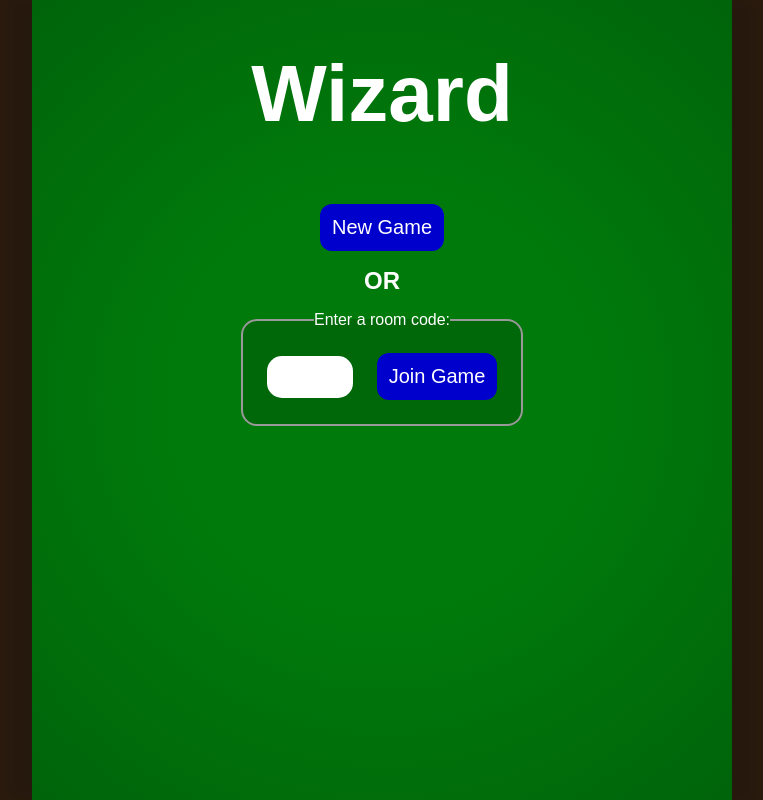
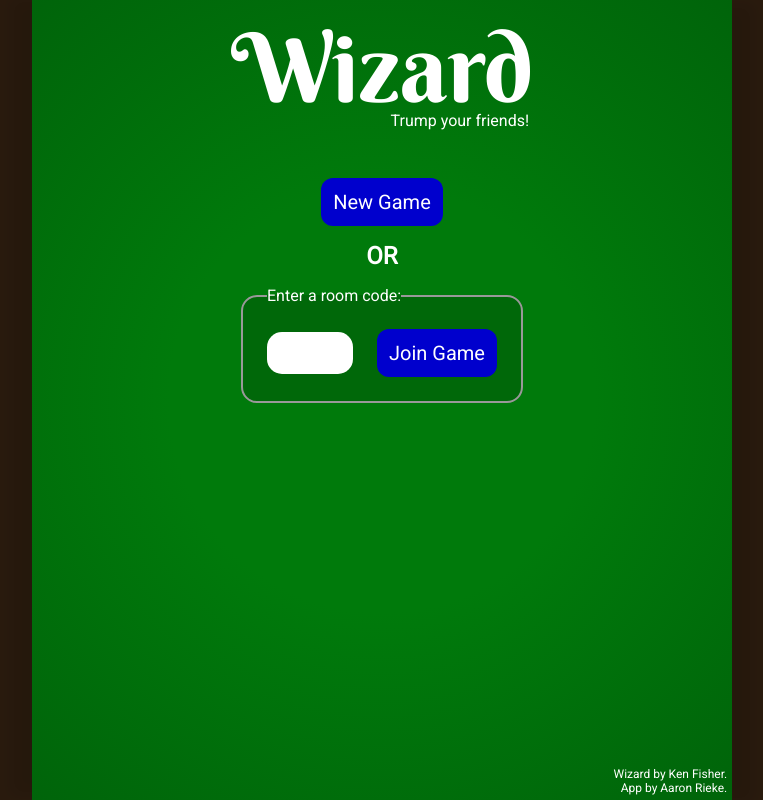
Before and after one commit to akbr/wizardly.cards, a Preact app: page / in a window 1280 px wide. Shown: the whole page, without its empty margins (258-1021 px from the left). Built offline with nearby package versions, Linux system fonts and the light colour scheme; no server answers.

Commit message:
checking paste

```diff
--- a/src/styles.css
+++ b/src/styles.css
@@ -1,3 +1,5 @@
+@import url("https://fonts.googleapis.com/css2?family=Berkshire+Swash&family=Roboto&display=swap");
+
 :root {
   --app-max-width: 700px;
   --app-min-width: 300px;
@@ -18,7 +20,7 @@
 
 html,
 body {
-  font-family: Arial;
+  font-family: "Roboto";
   overflow: hidden;
   height: 100%;
   width: 100%;
--- a/src/views/App.tsx
+++ b/src/views/App.tsx
@@ -40,16 +40,14 @@ function AppInner(frame: WizardFrame) {
 
   if (state === null) {
     return (
-      <>
-        <UiButtons {...frame} />
       <Lobby
         players={players}
         isAdmin={room.seatIndex === 0}
         roomId={room.id}
         start={actions.start}
+        exit={actions.exit}
         addBot={actions.addBot}
       />
-      </>
     );
   }
 
--- a/src/views/Lobby.tsx
+++ b/src/views/Lobby.tsx
@@ -2,20 +2,30 @@ import { Player } from "./types";
 
 import { styled, keyframes } from "goober";
 import { Fieldset, Container, Button, Throb } from "./common";
+import { PreGameWrapper } from "./Title";
 import { Badge } from "./Badge";
 
+const RoomInfoContainer = styled("div")`
+  display: inline-flex;
+  gap: 1em;
+`;
+
 const PlayerBox = styled(Fieldset)`
-  display: inline-flex;
+  display: flex;
   justify-content: center;
   gap: 4px;
   padding: 8px;
 `;
 
-const Link = styled("div")`
+const Link = styled("input")`
+  border: none;
+  font-size: 1em;
   cursor: pointer;
-  padding: 0.3em;
+  color: white;
+  text-align: center;
+  padding: 2px;
+  background-color: rgba(0, 0, 0, 0);
   &:hover {
-    border-radius: 0.2em;
     background-color: yellow;
     color: black;
   }
@@ -40,6 +50,7 @@ type LobbyProps = {
   roomId: string;
   isAdmin: boolean;
   start: () => void;
+  exit: () => void;
   addBot?: () => void;
 };
 
@@ -49,21 +60,37 @@ export const Lobby = ({
   roomId,
   start,
   addBot,
+  exit,
 }: LobbyProps) => {
   const url = window.location.host + "/#" + roomId;
 
   return (
-    <Container>
-      <h1>Lobby</h1>
+    <PreGameWrapper>
+      <Container style={{ gap: "1em" }}>
+        <div style={{ marginTop: "2.5em" }}>
+          <Throb>Waiting for players...</Throb>
+        </div>
+        <RoomInfoContainer>
           <PlayerBox>
-        <legend>Invite your friends:</legend>
-        <Link onclick={() => navigator.clipboard.writeText(url)}>
-          <span role="img" aria-label="clipboard">
-            📋
-          </span>{" "}
-          {url}
-        </Link>
+            <legend>✏️ Room code:</legend>
+            <div>{roomId}</div>
           </PlayerBox>
+          <PlayerBox>
+            <legend>⚡ Live link:</legend>
+            <div style={{ textAlign: "center" }}>
+              <Link
+                readonly
+                value={url}
+                onclick={(el) => {
+                  el.target.select();
+                  el.target.setSelectionRange(1, 99999);
+                  navigator.clipboard.writeText(el.target.value);
+                  alert("Copied to clipboard.");
+                }}
+              />
+            </div>
+          </PlayerBox>
+        </RoomInfoContainer>
         <PlayerBox>
           <legend>Players in room:</legend>
           {players.map((player) => (
@@ -75,11 +102,13 @@ export const Lobby = ({
         {isAdmin ? (
           <>
             {addBot && <Button onClick={addBot}>Add bot</Button>}
-          <Button onClick={start}>Start</Button>
+            {players.length > 1 && <Button onClick={start}>Start</Button>}
           </>
         ) : (
-        <Throb>Waiting for game start ...</Throb>
+          <div>The game creator will start the game. Hang tight!</div>
         )}
+        <Button onclick={exit}>Exit</Button>
       </Container>
+    </PreGameWrapper>
   );
 };
--- a/src/views/Title.tsx
+++ b/src/views/Title.tsx
@@ -1,11 +1,26 @@
+import { ComponentChildren } from "preact";
 import { useState } from "preact/hooks";
 import { styled } from "goober";
-import { Fieldset, Container, Button } from "./common";
+import { Fieldset, Button, Container } from "./common";
+
+const TitleWrapper = styled("div")`
+  margin-top: 0.5em;
+  width: min-content;
+`;
 
 const Banner = styled("div")`
-  font-size: 5em;
-  font-weight: bold;
-  margin-bottom: 48px;
+  display: inline-block;
+  text-align: center;
+  font-family: "Berkshire Swash", cursive;
+  font-size: 6em;
+`;
+
+const SubBanner = styled("div")`
+  display: inline-block;
+  width: 100%;
+  margin-top: -1em;
+  padding-right: 0.25em;
+  text-align: right;
 `;
 
 const GameInput = styled("input")`
@@ -18,12 +33,26 @@ const GameInput = styled("input")`
   height: 1.75em;
 `;
 
-export const Title = ({ join }: { join: (id?: string) => void }) => {
+const Footer = styled("div")`
+  position: absolute;
+  font-size: 12px;
+  bottom: 0.4em;
+  right: 0.4em;
+`;
+
+const TitleBlock = () => (
+  <TitleWrapper>
+    <Banner>Wizard</Banner>
+    <SubBanner>Trump your friends!</SubBanner>
+  </TitleWrapper>
+);
+
+type JoinProps = { join: (id?: string) => void };
+
+const Interface = ({ join }: JoinProps) => {
   const [code, setCode] = useState("");
-
   return (
-    <Container>
-      <Banner>Wizard</Banner>
+    <Container style={{ gap: "1em" }}>
       <Button onClick={() => join()}>New Game</Button>
       <h2> OR </h2>
       <Fieldset>
@@ -48,3 +77,30 @@ export const Title = ({ join }: { join: (id?: string) => void }) => {
     </Container>
   );
 };
+
+export const PreGameWrapper = ({
+  children,
+}: {
+  children: ComponentChildren;
+}) => {
+  return (
+    <>
+      <Container>
+        <TitleBlock />
+      </Container>
+      {children}
+      <Footer style={{ textAlign: "right" }}>
+        <div>Wizard by Ken Fisher.</div>
+        <div>App by Aaron Rieke.</div>
+      </Footer>
+    </>
+  );
+};
+
+export const Title = ({ join }: JoinProps) => (
+  <PreGameWrapper>
+    <div style={{ marginTop: "3em" }}>
+      <Interface join={join} />
+    </div>
+  </PreGameWrapper>
+);
--- a/src/views/common.tsx
+++ b/src/views/common.tsx
@@ -10,10 +10,6 @@ export const Container = styled("div")`
   display: flex;
   align-items: center;
   flex-direction: column;
-  text-align: center;
-  height: 100%;
-  gap: 16px;
-  margin-top: 48px;
 `;
 
 export const Fieldset = styled("fieldset")`
```
Lines whose indentation alone changed are shown as unchanged.
